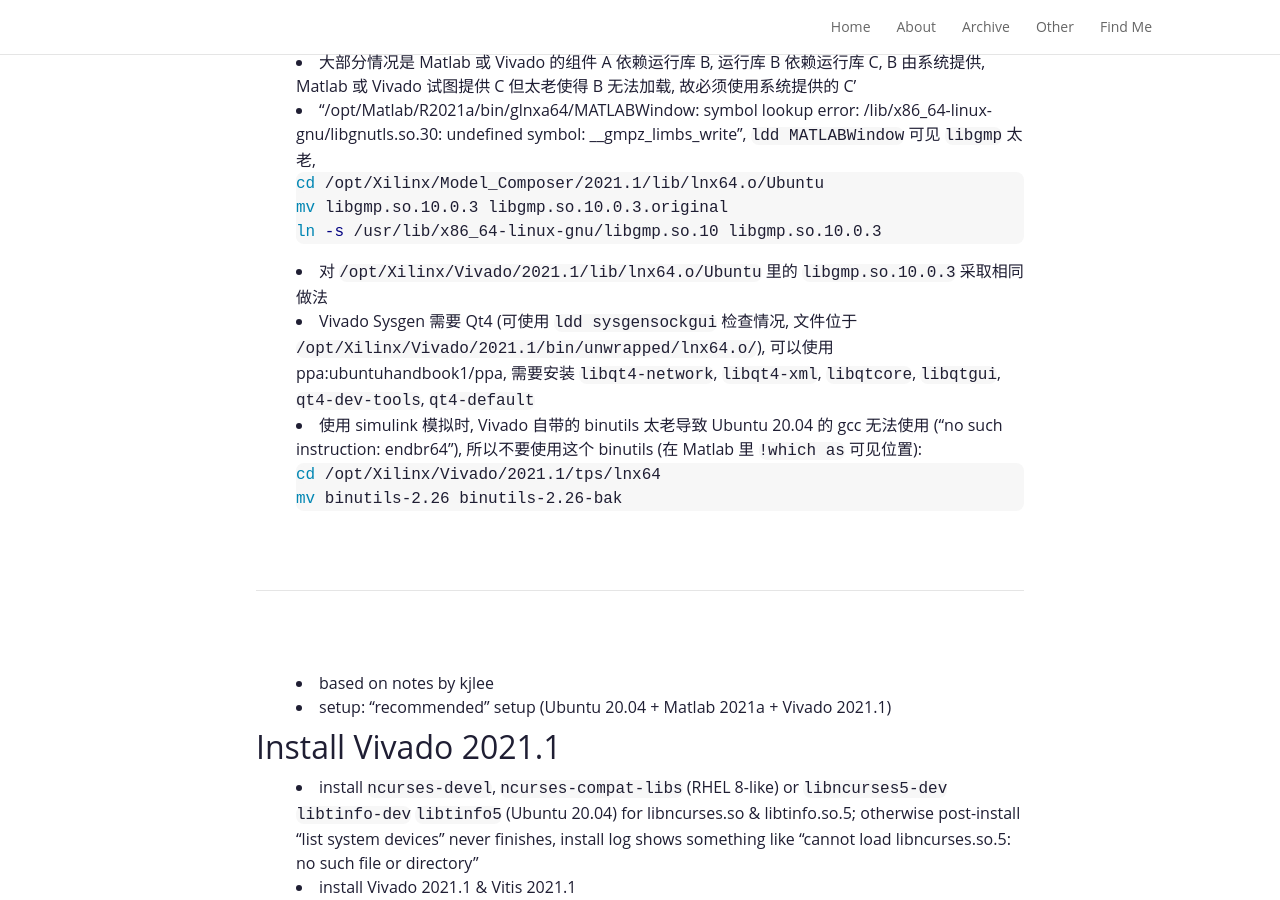
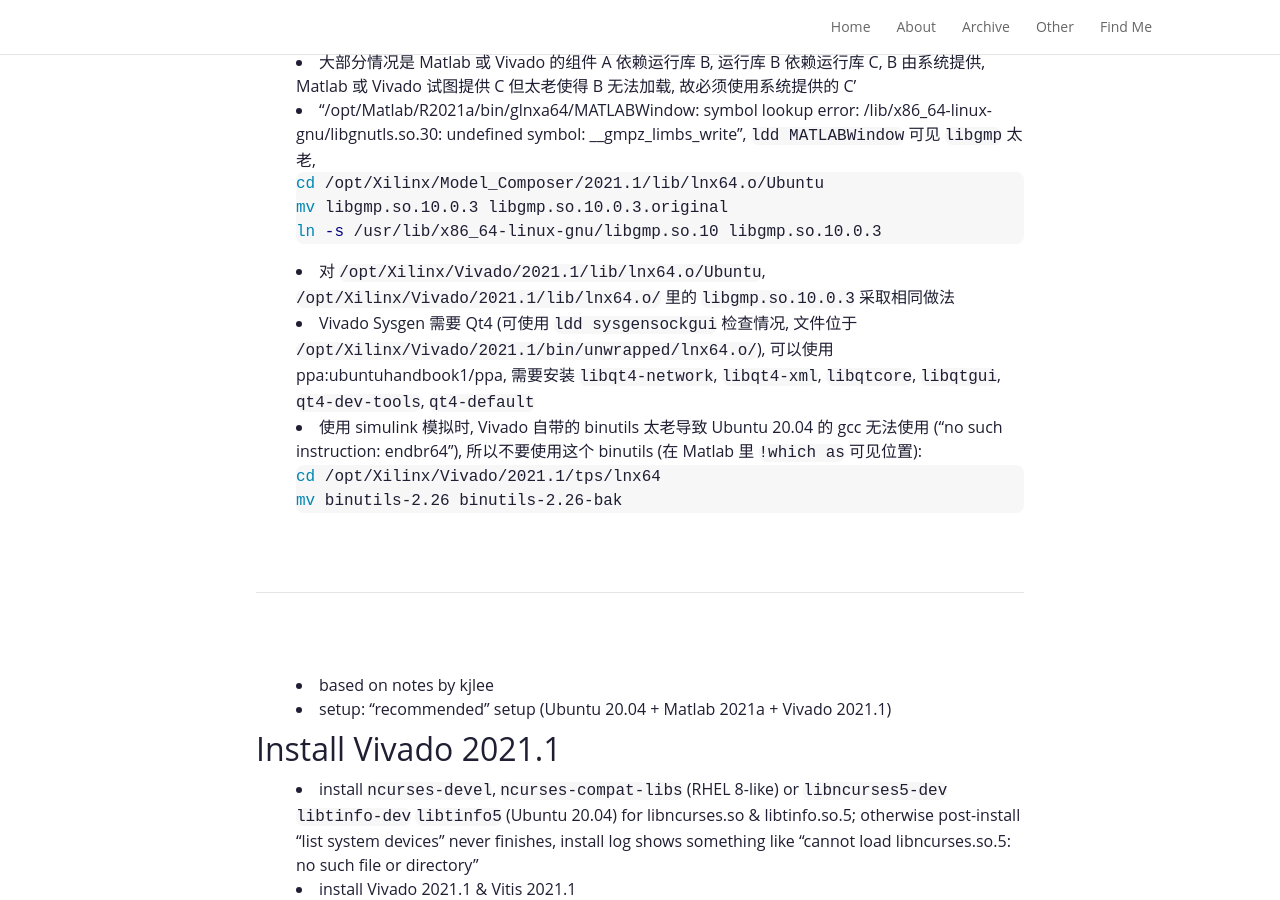
Before and after one commit to fxzjshm/fxzjshm.github.io, a Jekyll site: the page built from _posts/2024-05-14-setup-casper-toolflow.md, in a window 1280 px wide and 900 px high, scrolled down 921 px. Built offline with Jekyll 4.4.1, drawn with Linux system fonts in a browser that asks for light colours; nearby versions of some CDN libraries; some web fonts are replaced.

Commit message:
post: update 2024-05-14-setup-casper-toolflow.md
credit: xuemy

````diff
--- a/_posts/2024-05-14-setup-casper-toolflow.md
+++ b/_posts/2024-05-14-setup-casper-toolflow.md
@@ -33,7 +33,7 @@
 mv libgmp.so.10.0.3 libgmp.so.10.0.3.original
 ln -s /usr/lib/x86_64-linux-gnu/libgmp.so.10 libgmp.so.10.0.3
 ```
-* 对 `/opt/Xilinx/Vivado/2021.1/lib/lnx64.o/Ubuntu` 里的 `libgmp.so.10.0.3` 采取相同做法
+* 对 `/opt/Xilinx/Vivado/2021.1/lib/lnx64.o/Ubuntu`, `/opt/Xilinx/Vivado/2021.1/lib/lnx64.o/` 里的 `libgmp.so.10.0.3` 采取相同做法
 * Vivado Sysgen 需要 Qt4 (可使用 `ldd sysgensockgui` 检查情况, 文件位于 `/opt/Xilinx/Vivado/2021.1/bin/unwrapped/lnx64.o/`), 可以使用 ppa:ubuntuhandbook1/ppa, 需要安装 `libqt4-network`, `libqt4-xml`, `libqtcore`, `libqtgui`, `qt4-dev-tools`, `qt4-default`
 * 使用 simulink 模拟时, Vivado 自带的 binutils 太老导致 Ubuntu 20.04 的 gcc 无法使用 ("no such instruction: endbr64"), 所以不要使用这个 binutils (在 Matlab 里 `!which as` 可见位置):
 ```bash
````
